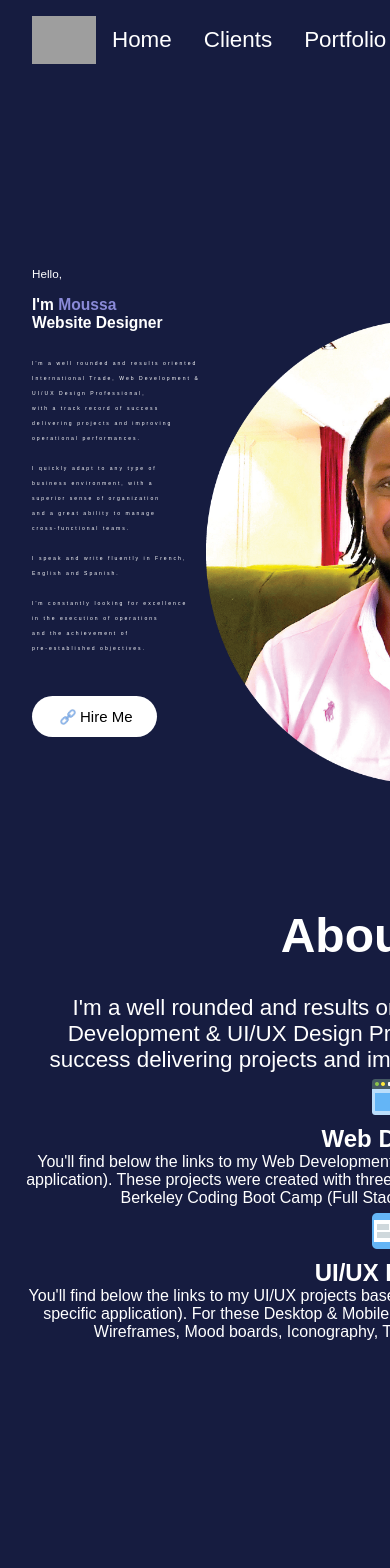
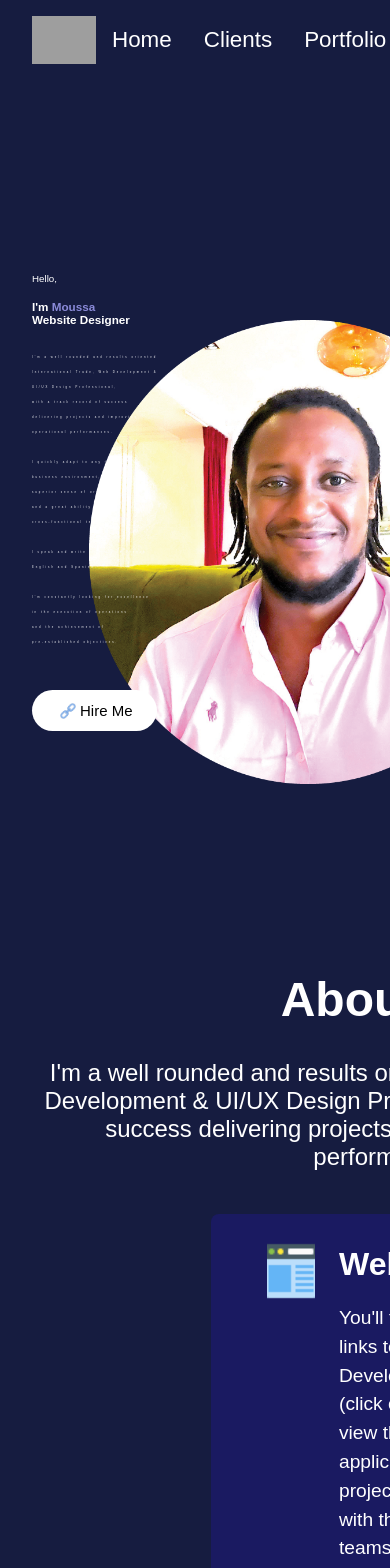
Before and after one commit to TheAnswer07/Portfolio, a React (Create React App) app: page / in a window 390 px wide. Shown: the top 1568 px of the page. Before the commit the page ends 1341 px from the top, so only its background shows below. Built offline with nearby package versions, Linux system fonts and the light colour scheme; grey boxes are pictures that could not be loaded.

Commit message:
responsiveness readjusted, skills section styled and NavBar folder moved

```diff
--- a/src/App.js
+++ b/src/App.js
@@ -1,6 +1,6 @@
 
 import Navbar from "./components/NavBar/navbar";
-import Intro from "./components/NavBar/Intro/intro";
+import Intro from "./components/Intro/intro";
 import Skills from "./components/Skills/skills"
 
 
--- a/src/components/NavBar/Intro/intro.css
+++ b/src/components/Intro/intro.css
@@ -1,5 +1,5 @@
 #intro {
-    height: calc(100vh - 4rem);
+    height: calc(100vh -4rem);
     width: 100vw;
     max-width: 75rem;
     margin: 0 auto;
@@ -67,15 +67,15 @@ justify-content: center;
     margin: 0 0.25rem;
 }
 
-@media screen and (max-width:840px) {
+@media screen and (max-width:1030px) {
     .bg {
         right: -10vw;
     }
     .introContent {
-        font-size: 4.5vw;
+        font-size: 4vw;
     }
     .hello {
-        font-size: 4vw;
+        font-size: 3.5vw;
     }
     .introPara {
         font-size: 2.2vw;
@@ -86,45 +86,45 @@ justify-content: center;
 }
 
 
-@media screen and (max-width:760px) {
+@media screen and (max-width:945px) {
     .bg {
-        right: -20vw;
+        right: -10vw;
     }
     .introContent {
-        font-size: 4.5vw;
+        font-size: 3.5vw;
     }
     .hello {
-        font-size: 4vw;
+        font-size: 3vw;
     }
     .introPara {
-        font-size: 2vw;
+        font-size: 1.7vw;
         word-spacing: 0.1px;
         line-height: 25px;
         padding: 1.5rem 0;
     }
 }
 
-@media screen and (max-width:615px) {
+@media screen and (max-width:875px) {
     .bg {
-        right: -30vw;
+        right: -15vw;
     }
     .introContent {
-        font-size: 5.7vw;
+        font-size: 3vw;
     }
     .hello {
-        font-size: 4.7vw;
+        font-size: 2.7vw;
     }
       .introPara {
-        font-size: 2vw;
+        font-size: 1.6vw;
         word-spacing: 0.1px;
         line-height: 25px;
         padding: 1.5rem 0;
     }
 }
 
-@media screen and (max-width:550px) {
+@media screen and (max-width:750px) {
     .bg {
-        right: -35vw;
+        right: -25vw;
     }
     .introContent {
         font-size: 4vw;
@@ -140,9 +140,9 @@ justify-content: center;
     }
 }
 
-@media screen and (max-width:515px) {
+@media screen and (max-width:685px) {
     .bg {
-        right: -49vw;
+        right: -40vw;
     }
     .introContent {
         font-size: 4.5vw;
@@ -158,9 +158,27 @@ justify-content: center;
     }
 }
 
-@media screen and (max-width:460px) {
+@media screen and (max-width:610px) {
     .bg {
-        right: -65vw;
+        right: -50vw;
+    }
+    .introContent {
+        font-size: 4.5vw;
+    }
+    .hello {
+        font-size: 3.5vw;
+    }
+    .introPara {
+        font-size: 1.9vw;
+        word-spacing: 0.1px;
+        line-height: 25px;
+        padding: 1.5rem 0;
+    }
+}
+
+@media screen and (max-width:550px) {
+    .bg {
+        right: -55vw;
     }
     .introContent {
         font-size: 4vw;
@@ -169,9 +187,45 @@ justify-content: center;
         font-size: 3vw;
     }
     .introPara {
-        font-size: 1.3vw;
+        font-size: 1.1vw;
         word-spacing: 0.1px;
         line-height: 15px;
         padding: 1.5rem 0;
     }
 }
+
+@media screen and (max-width:500px) {
+    .bg {
+        right: -65vw;
+    }
+    .introContent {
+        font-size: 3.3vw;
+    }
+    .hello {
+        font-size: 2.7vw;
+    }
+    .introPara {
+        font-size: .9vw;
+        word-spacing: 0.1px;
+        line-height: 15px;
+        padding: 1.5rem 0;
+    }
+}
+
+@media screen and (max-width:450px) {
+    .bg {
+        right: -35vw;
+    }
+    .introContent {
+        font-size: 3vw;
+    }
+    .hello {
+        font-size: 2.5vw;
+    }
+    .introPara {
+        font-size: .7vw;
+        word-spacing: 0.1px;
+        line-height: 15px;
+        padding: 1.5rem 0;
+    }
+}
--- a/src/components/NavBar/Intro/intro.js
+++ b/src/components/Intro/intro.js
@@ -1,7 +1,7 @@
 import React from "react";
 import "./intro.css";
-import bg from "../../../assets/mypic.jpeg";
-import btnImg from "../../../assets/connect.png"
+import bg from "../../assets/mypic.jpeg";
+import btnImg from "../../assets/connect.png"
 import { Link } from 'react-scroll';
 
 
--- a/src/components/Skills/skills.css
+++ b/src/components/Skills/skills.css
@@ -18,7 +18,39 @@
 }
 
 .skillDescription {
-    font-size: 1.4rem;
+    font-size: 1.5rem;
     max-width: 50rem;
     padding: 0 2rem;
 }
+
+.skillBars{
+    margin: 1.7rem;
+    width: 100vw;
+    max-width: 80%;
+    text-align: left;
+}
+
+.skillBar{
+    display: flex;
+    background-color: rgb(26, 26, 97);
+    margin: 1rem;
+    padding: 2rem 2rem;
+    border-radius: 0.5rem;
+}
+
+.skillBarImg{
+    object-fit: cover;
+    height: 4.5rem;
+    width: 3rem;
+    margin: -0.7rem 1.5rem;
+}
+
+.skillBarText p{
+    font-size: 1.2rem;
+    margin-top: 1.3rem;
+    line-height: 1.5;
+}
+
+.skillBarText h2{
+    font-size: 2rem;
+}
```
